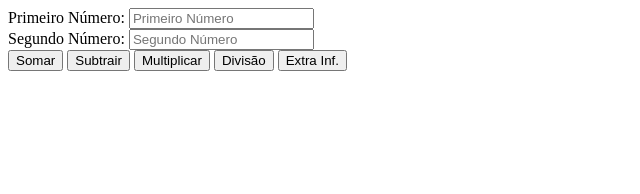
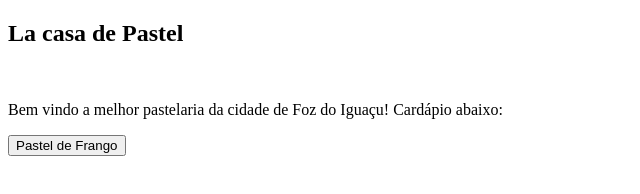
Before and after one commit to RyanXisde/atualizacao_form, a plain HTML site: page index.html in a window 1280 px wide. Shown: the whole page, without its empty margins (0-640 px from the left). Drawn offline with Linux system fonts and the light colour scheme.

Commit message:
Add files via upload

```diff
--- a/index.html
+++ b/index.html
@@ -3,22 +3,15 @@
 <head>
     <meta charset="UTF-8">
     <meta name="viewport" content="width=device-width, initial-scale=1.0">
-    <title>Document</title>
+    <title>La casa de Pastel</title>
 </head>
 <body>
-    <script src="script.js"></script>
-    <label for="primeiro_numero">Primeiro Número:</label>
-    <input type="number" name="primeiro_numero" id="primeiro_numero" placeholder="Primeiro Número">
+<script src="script.js"></script>
+    <h2>La casa de Pastel</h2>
     <br>
-    <label for="segundo_numero">Segundo Número:</label>
-    <input type="number" name="segundo_numero" id="segundo_numero" placeholder="Segundo Número">
-    <br>
-    <button type="button" onclick="soma()">Somar</button>
-    <button type="button" onclick="subtrai()">Subtrair</button>
-    <button type="button" onclick="multiplicar()">Multiplicar</button>
-    <button type="button" onclick="divisao()">Divisão</button>
-    <button type="button" onclick="maior()">Extra Inf.</button>
-    <br>
-    <p id="resultado"></p>
+    <form id: ></form>
+    <p>Bem vindo a melhor pastelaria da cidade de Foz do Iguaçu! Cardápio abaixo: </p>
+    <button type="button" onclick="pastelfrango()">Pastel de Frango</button>
+    <p id="infos"></p>
 </body>
 </html>
--- a/script.js
+++ b/script.js
@@ -1,51 +1,10 @@
-function soma(){
+const pasteis = [
+  { nome: 'Pastel de Frango', Preço: 15, Acompanhante: 'Molho de Alho' },
+  { nome: 'Pastel de carne', Preço: 15, Acompanhante: 'Ketchup' },
+  { nome: 'Pastel de Presunto', Preço: 15, Acompanhante: 'Ketchup' },
+  { nome: 'Pastel de Chocolate', Preço: 20, Acompanhante: 'Cobertura' }
+];
 
-    let numero_um = parseInt(document.getElementById('primeiro_numero').value);
-    let numero_dois = parseInt(document.getElementById('segundo_numero').value);
-    let soma_numero = numero_um + numero_dois;
-
-    document.getElementById('resultado').textContent = 'O resultado da soma é: ' + soma_numero;
+function pastelfrango() {
+  document.getElementById('infos').textContent = ' Pastel de Frango R$ ' + pasteis[0].Preço + 'wfeww' + pasteis[0].Acompanhante;
 }
-function subtrai(){
-
-    let numero_um = parseInt(document.getElementById('primeiro_numero').value);
-    let numero_dois = parseInt(document.getElementById('segundo_numero').value);
-    let subtrair_numero = numero_um - numero_dois;
-
-    document.getElementById('resultado').textContent = 'O resultado da subtração é: ' + subtrair_numero;
-}
-function multiplicar(){
-    let numero_um = parseInt(document.getElementById('primeiro_numero').value);
-    let numero_dois = parseInt(document.getElementById('segundo_numero').value);
-    let multiplicar_numero = numero_um * numero_dois;
-
-    document.getElementById('resultado').textContent = 'O resultado da multiplicação é: ' + multiplicar_numero;
-}
-function divisao(){
-   let numero_um = parseFloat(document.getElementById('primeiro_numero').value);
-   let numero_dois = parseFloat(document.getElementById('segundo_numero').value);
-   let divisao_numero = numero_um / numero_dois
-
-   if (numero_dois == 0) {
-     alert("Não selecione um número zero.");
-     return;
-}
-
-   document.getElementById('resultado').textContent = 'O resultado da divisão é: ' + divisao_numero;
-}
-
-function maior(){
-   let numero_um = parseInt(document.getElementById('primeiro_numero').value);
-   let numero_dois = parseInt(document.getElementById('segundo_numero').value);
-
-   if(numero_um>numero_dois){
-     document.getElementById('resultado').textContent = "O maior número é " + numero_um;
-     return;
-   }else if(numero_um<numero_dois){
-     document.getElementById('resultado').textContent = "O maior número é " + numero_dois;
-     return;
-   }else{
-     document.getElementById('resultado').textContent = "Os números são iguais.";
-     return;
-   }
-}
```
Also changed, not shown: style.css (added), 1 other file.
